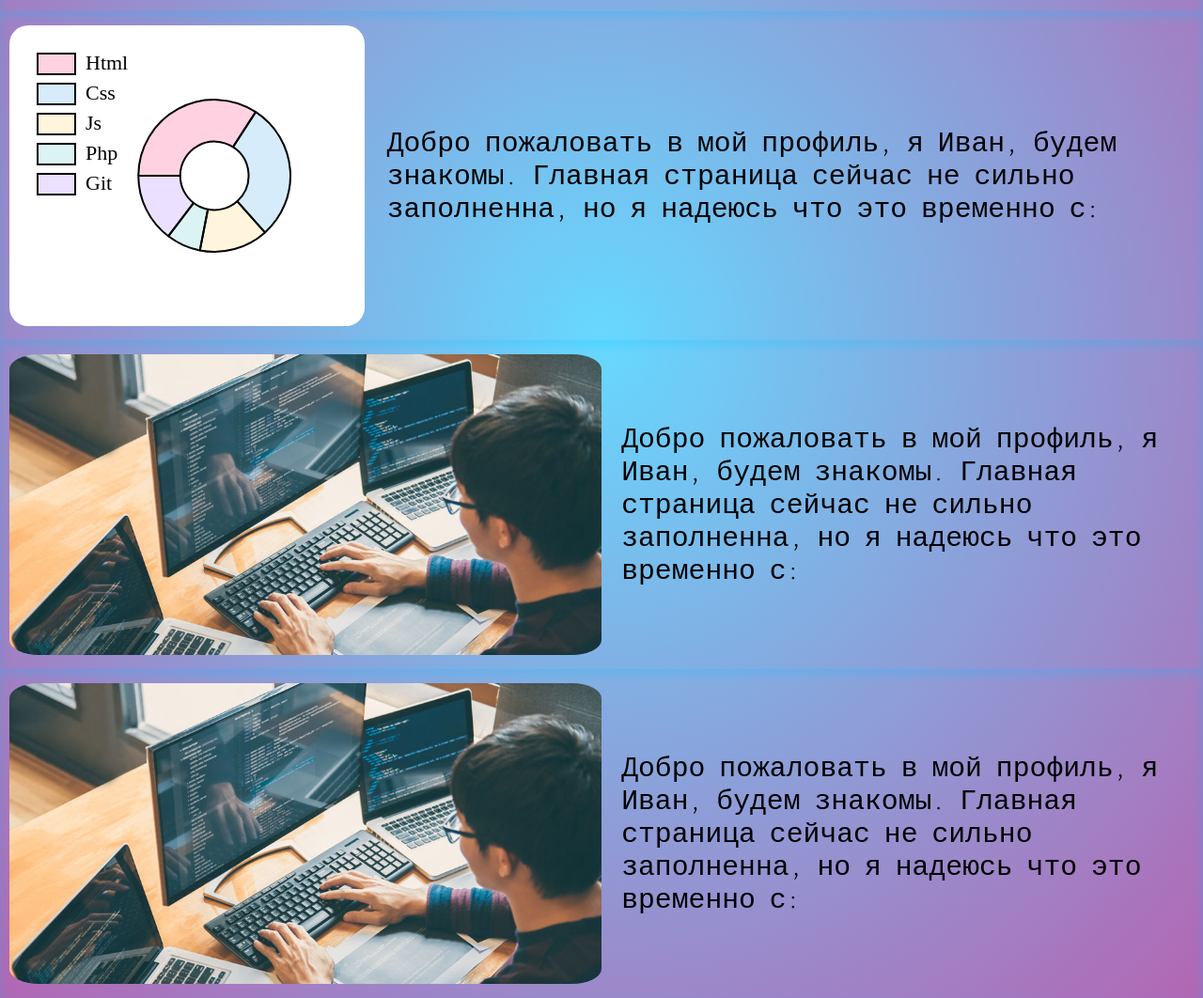
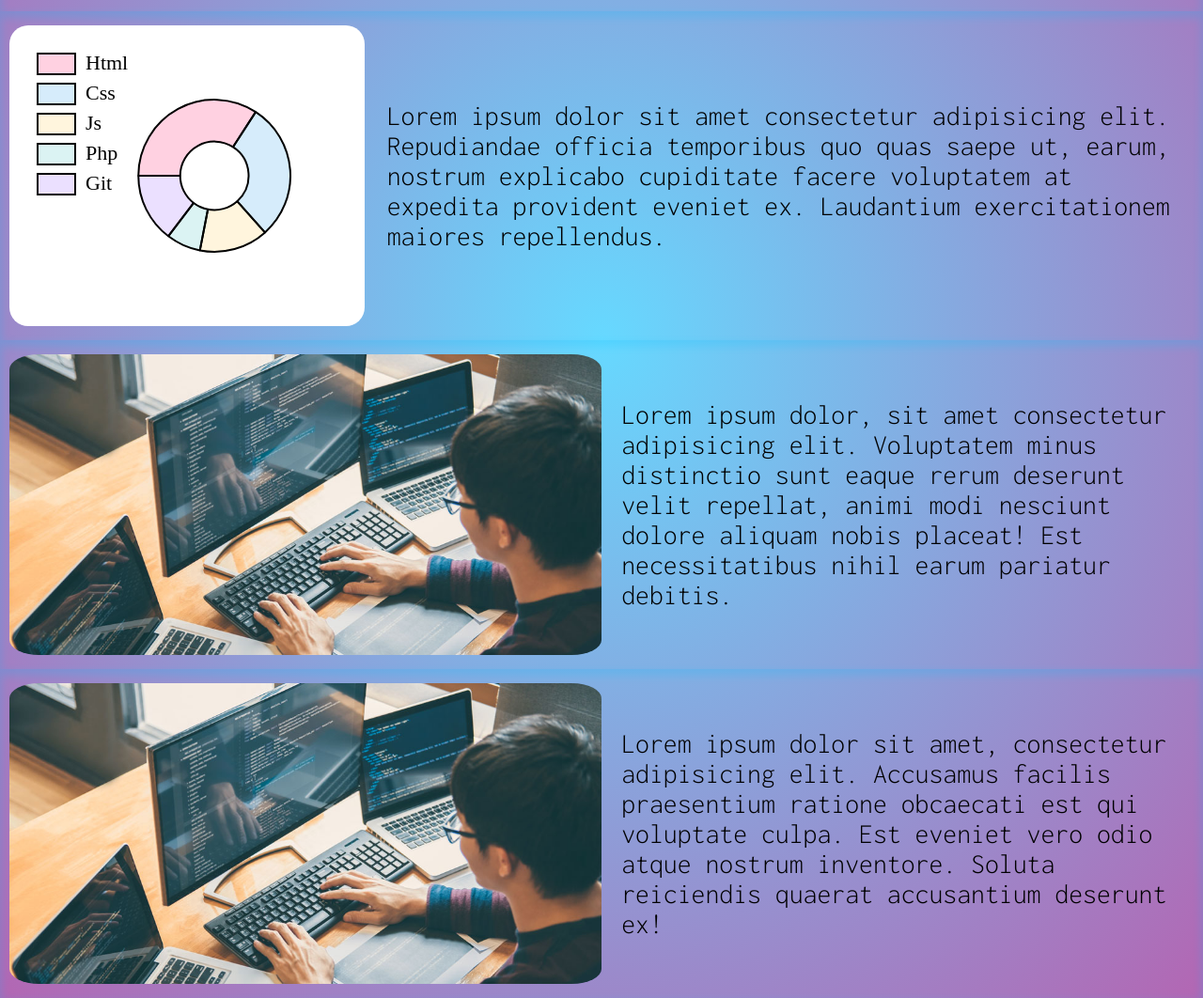
Before and after one commit to DarkPatrol/FrontEnd, a plain HTML site: page site/index.html in a window 1280 px wide. Shown: the part 453-1515 px from the top of the page at 94% size. Drawn offline with nearby package versions, Linux system fonts and the light colour scheme.

Commit message:
some bug fix

```diff
--- a/site/index.html
+++ b/site/index.html
@@ -45,8 +45,7 @@
 			<canvas id="myskills" width="250" height="100" ></canvas>
 			</div>
 			<div class="container_text">
-				<p>Добро пожаловать в мой профиль, я Иван, будем знакомы.
-					Главная страница сейчас не сильно заполненна, но я надеюсь что это временно с:</p>
+				<p>Lorem ipsum dolor sit amet consectetur adipisicing elit. Repudiandae officia temporibus quo quas saepe ut, earum, nostrum explicabo cupiditate facere voluptatem at expedita provident eveniet ex. Laudantium exercitationem maiores repellendus.</p>
 			</div>
 		</div>
 		<div class="container">
@@ -54,8 +53,7 @@
 				<img src="images/7.jpg" alt="Typing man">
 			</div>
 			<div class="container_text">
-				<p>Добро пожаловать в мой профиль, я Иван, будем знакомы.
-					Главная страница сейчас не сильно заполненна, но я надеюсь что это временно с:</p>
+				<p>Lorem ipsum dolor, sit amet consectetur adipisicing elit. Voluptatem minus distinctio sunt eaque rerum deserunt velit repellat, animi modi nesciunt dolore aliquam nobis placeat! Est necessitatibus nihil earum pariatur debitis.</p>
 			</div>
 		</div>
 		<div class="container">
@@ -63,8 +61,7 @@
 				<img src="images/7.jpg" alt="Typing man">
 			</div>
 			<div class="container_text">
-				<p>Добро пожаловать в мой профиль, я Иван, будем знакомы.
-					Главная страница сейчас не сильно заполненна, но я надеюсь что это временно с:</p>
+				<p>Lorem ipsum dolor sit amet, consectetur adipisicing elit. Accusamus facilis praesentium ratione obcaecati est qui voluptate culpa. Est eveniet vero odio atque nostrum inventore. Soluta reiciendis quaerat accusantium deserunt ex!</p>
 			</div>
 		</div>
 </div>
--- a/site/main.css
+++ b/site/main.css
@@ -146,6 +146,7 @@ nav{
 	width: 100%;
 	box-shadow: 0px 5px 10px 2px rgba(0, 191, 255, 0.2) inset;
 }
+
 .container_img {
 	flex:0 0 50%;
 	border-radius: 5%;
```
